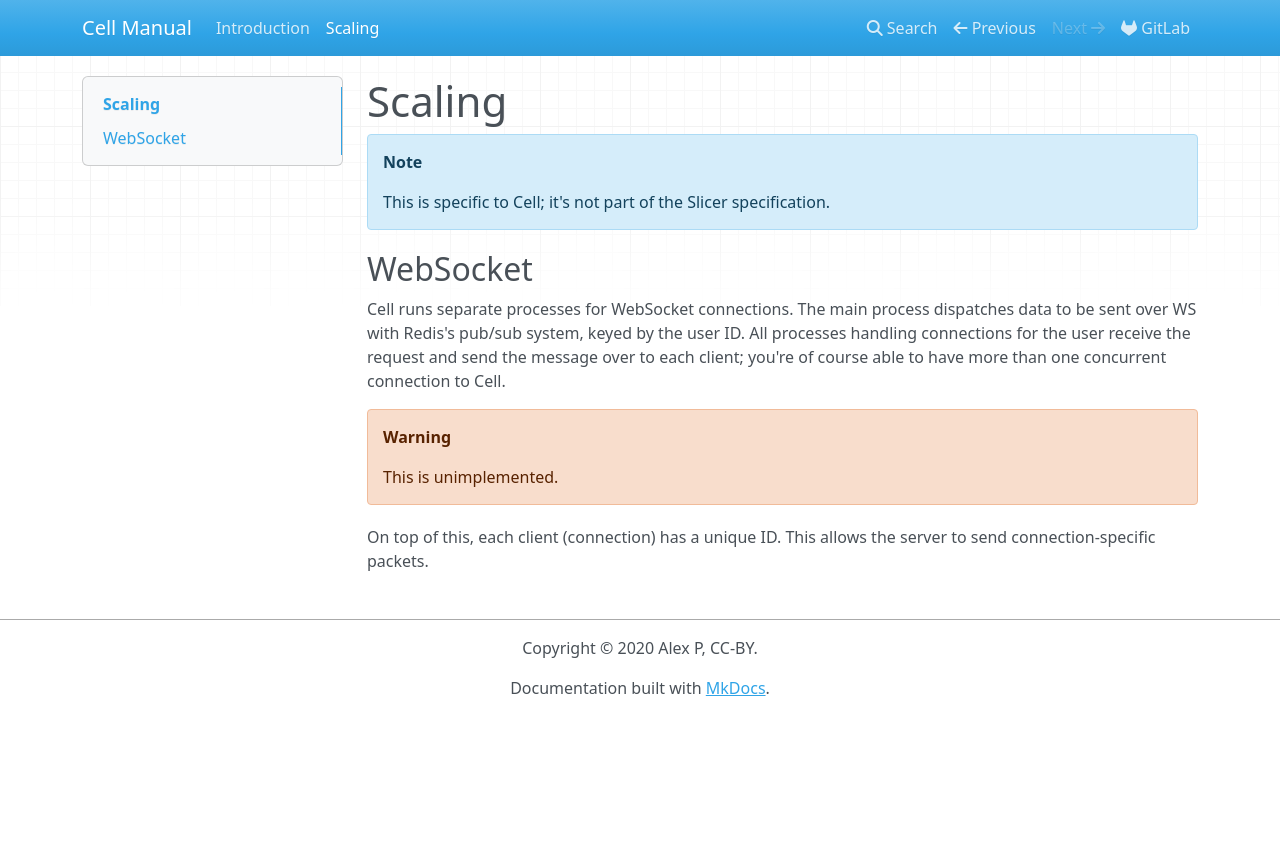
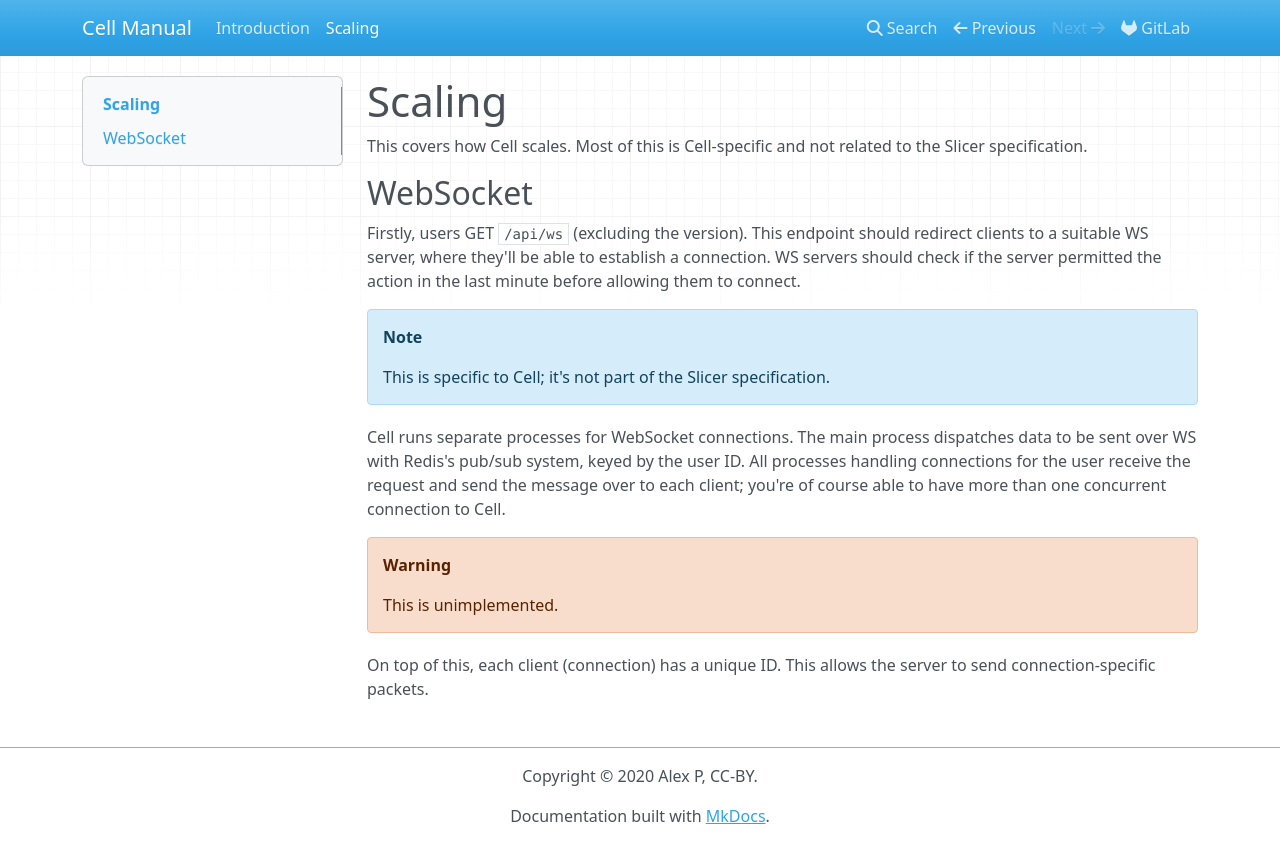
Before and after one commit to open-slicer/cell, an MkDocs documentation site: the page built from docs/scaling.md, in a window 1280 px wide. Shown: the top 863 px of the page. Built offline with MkDocs 1.6.1, drawn with Linux system fonts in a browser that asks for light colours; nearby versions of some CDN libraries.

Commit message:
docs: Add GET `/api/ws` to scaling docs

```diff
--- a/docs/scaling.md
+++ b/docs/scaling.md
@@ -1,9 +1,13 @@
 # Scaling
+
+This covers how Cell scales. Most of this is Cell-specific and not related to the Slicer specification.
+
+## WebSocket
+
+Firstly, users GET `/api/ws` (excluding the version). This endpoint should redirect clients to a suitable WS server, where they'll be able to establish a connection. WS servers should check if the server permitted the action in the last minute before allowing them to connect.
 
 !!! note
     This is specific to Cell; it's not part of the Slicer specification.
-
-## WebSocket
 
 Cell runs separate processes for WebSocket connections. The main process dispatches data to be sent over WS with Redis's pub/sub system, keyed by the user ID. All processes handling connections for the user receive the request and send the message over to each client; you're of course able to have more than one concurrent connection to Cell.
 
```
